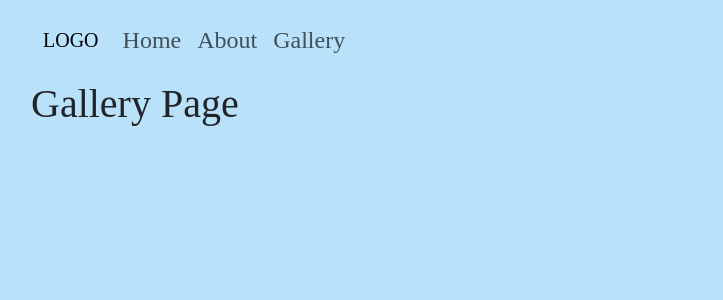
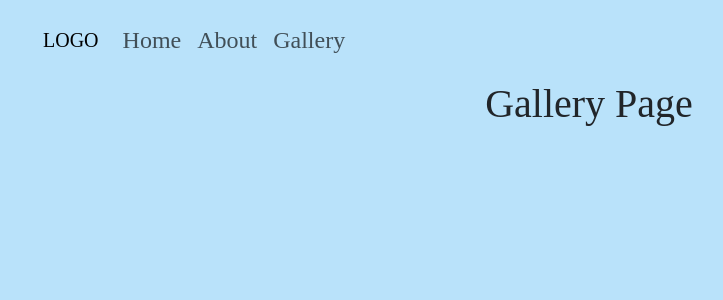
Before and after one commit to asobol13/LaserWebsite, a Next.js app: page /gallery in a window 1280 px wide. Shown: the top 300 px of the page, without its empty margins (51-774 px from the left). Built offline with nearby package versions, Linux system fonts and the light colour scheme.

Commit message:
Centered headings

```diff
--- a/src/pages/about.tsx
+++ b/src/pages/about.tsx
@@ -9,7 +9,7 @@ function About () {
                 <Navigation />
             </div>
             <div className="container">
-                <h1>About Page</h1>
+                <h1 style={{ textAlign: 'center' }}>About Page</h1>
             </div>
         </div>
     );
--- a/src/pages/gallery.tsx
+++ b/src/pages/gallery.tsx
@@ -9,7 +9,7 @@ function Gallery () {
                 <Navigation />
             </div>
             <div className="container">
-                <h1>Gallery Page</h1>
+                <h1 style={{ textAlign: 'center' }}>Gallery Page</h1>
             </div>
         </div>
     );
```
